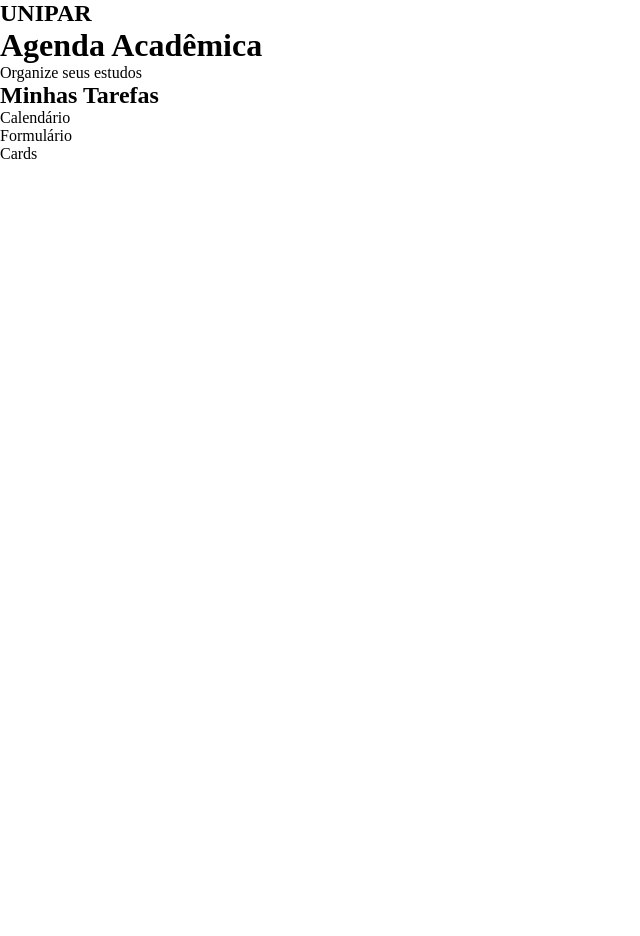
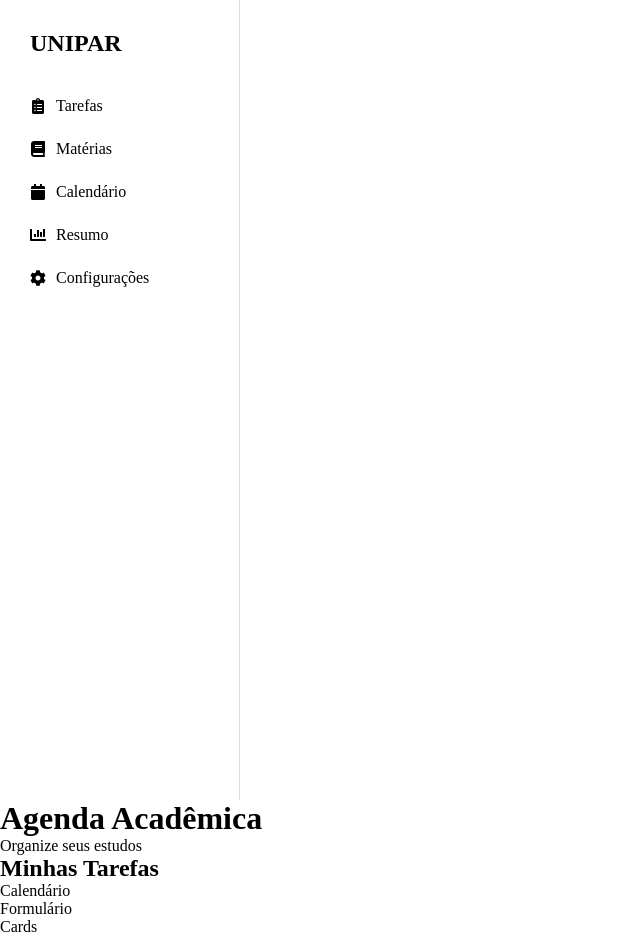
Before and after one commit to damottoca/agenda-academica, a React (Vite) app: page / in a window 1280 px wide. Shown: the whole page, without its empty margins (0-640 px from the left). Before the commit the page ends 800 px from the top, so only its background shows below. Built offline with nearby package versions, Linux system fonts and the light colour scheme.

Commit message:
implementação da sidebar de navegação

```diff
--- a/src/components/Sidebar.jsx
+++ b/src/components/Sidebar.jsx
@@ -1,7 +1,23 @@
+import {
+  FaClipboardList,
+  FaBook,
+  FaCalendar,
+  FaChartBar,
+  FaCog
+} from 'react-icons/fa'
+
 export default function Sidebar() {
-    return (
-        <aside>
-            <h2>UNIPAR</h2>
-        </aside>
-    )
+  return (
+    <aside className="sidebar">
+      <h2>UNIPAR</h2>
+
+      <ul>
+        <li><FaClipboardList /> Tarefas</li>
+        <li><FaBook /> Matérias</li>
+        <li><FaCalendar /> Calendário</li>
+        <li><FaChartBar /> Resumo</li>
+        <li><FaCog /> Configurações</li>
+      </ul>
+    </aside>
+  )
 }
--- a/src/styles/global.css
+++ b/src/styles/global.css
@@ -3,3 +3,22 @@
   padding: 0;
   box-sizing: border-box;
 }
+.sidebar {
+  width: 240px;
+  height: 100vh;
+  background: white;
+  padding: 30px;
+  border-right: 1px solid #ddd;
+}
+
+.sidebar ul {
+  list-style: none;
+  margin-top: 40px;
+}
+
+.sidebar li {
+  margin-bottom: 25px;
+  display: flex;
+  align-items: center;
+  gap: 10px;
+}
```
